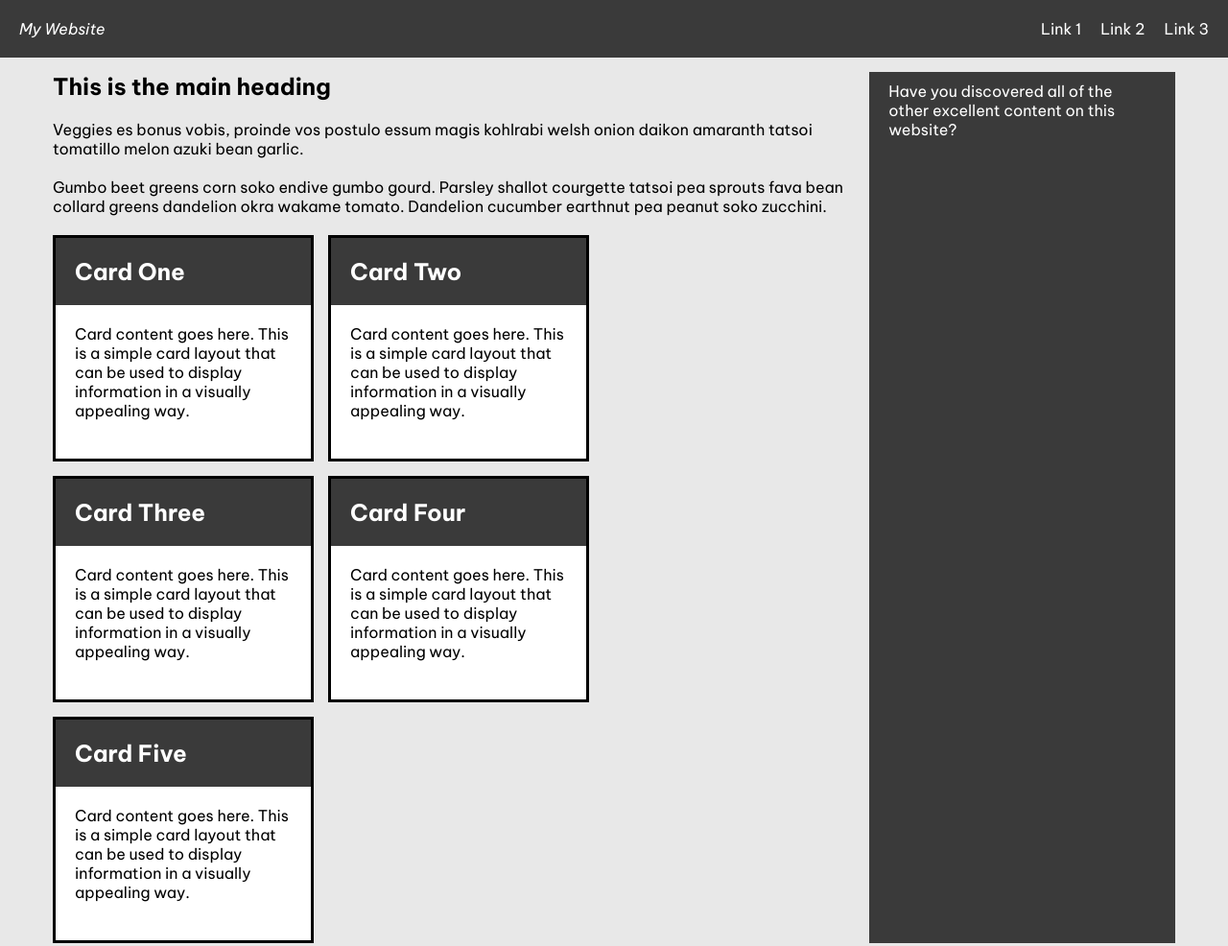
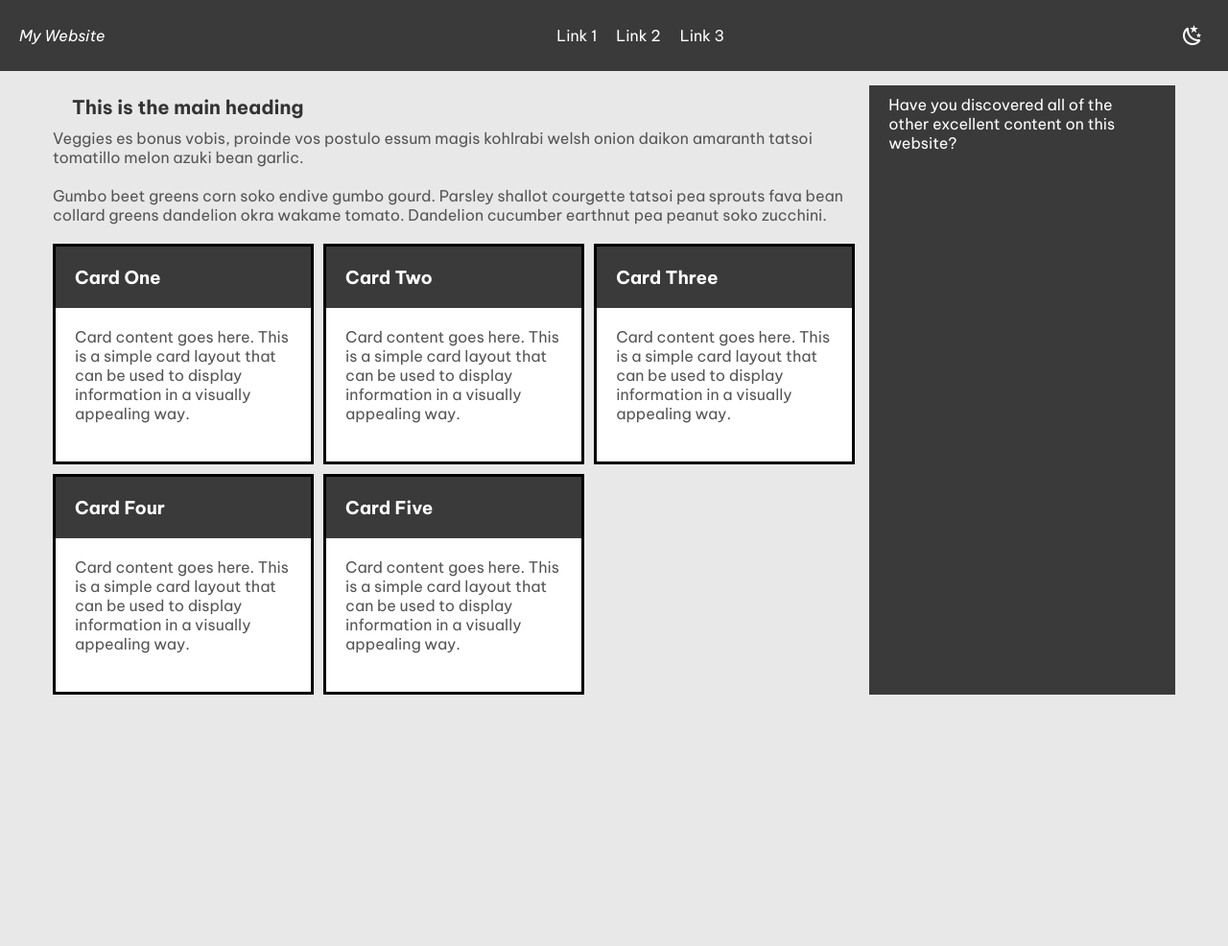
Before and after one commit to hieuit25-sys/F8-Online-k20-Homework, a plain HTML site: page BaiTapBuoi11/index.html in a window 1280 px wide. Shown: the whole page at 96% size. After the commit the page ends 800 px from the top, so only its background shows below. Drawn offline with Linux system fonts and the light colour scheme.

Commit message:
Hoan thanh buoi 11

```diff
--- a/BaiTapBuoi11/index.html
+++ b/BaiTapBuoi11/index.html
@@ -13,7 +13,11 @@
 </head>
 <body>
     <div class="container">
+        <!-- Checkbox ẩn để điều khiển menu -->
         <input type="checkbox" id="menu-toggle" class="header__menu-toggle">
+
+        <!-- Checkbox ẩn để điều khiển chế độ tối -->
+        <input type="checkbox" id="dark-mode-toggle" class="header__dark-mode-toggle">
 
         <nav class="header">
 
@@ -26,6 +30,12 @@
                 <li><a href="#!">Link 3</a></li>
             </ul>
 
+            <!-- Nút chuyển đổi chế độ tối -->
+            <label for="dark-mode-toggle" class="header__dark-mode-label">
+                <i class="mdi theme-toggle-icon"></i>
+            </label>
+
+            <!-- Nút mở menu cho tablet/mobile -->
             <label for="menu-toggle" class="header__menu-label">
                 <i class="mdi mdi-menu"></i>
             </label>
--- a/BaiTapBuoi11/style.css
+++ b/BaiTapBuoi11/style.css
@@ -1,3 +1,16 @@
+:root {
+    --body-background: #e8e8e8;/**/
+    --card-background: white; /* nen cua card */
+    --card-border: #000; /* vien cua card */
+    --card-header-background: #3a3a3a;
+    --header-background: #3a3a3a; /*bg thanh navbar*/
+    --sidebar-background: #3a3a3a; /* sidebar ke ben content */
+    --text-header: #333; /* tieu de content */
+    --text-paragraph: #555;
+
+    transition: background-color 0.3s ease, color 0.3s ease;
+}
+
 * {
     margin: 0;
     padding: 0;
@@ -12,18 +25,19 @@ body {
     font-size: 1.6rem;
     font-family: "Be Vietnam Pro", sans-serif;
 
-    background-color: #e8e8e8;
+    background-color: var(--body-background);
+    transition: background-color 0.3s ease, color 0.3s ease;
 }
 
+/* Mặc định */
 
-/* Mặc định */
 .header {
     display: flex;
     justify-content: space-between;
     align-items: center;
     padding: 20px;
 
-    background-color: #3a3a3a;
+    background-color: var(--header-background);
 }
 
 .header__logo{
@@ -70,10 +84,13 @@ body {
 }
 
 .main__content h1 {
-    margin-bottom: 20px;
+    color: var(--text-header);
+    font-size: 2rem;
+    padding: 1rem 2rem;
 }
 
 .main__content p {
+    color: var(--text-paragraph);
     margin-bottom: 20px;
 }
 
@@ -81,15 +98,18 @@ body {
     width: 300px;
     min-height: 400px;
 
-    color: #fff;
-    background-color: #3a3a3a;
+    background-color: var(--sidebar-background);
     padding: 10px 20px;
     flex: 1;
 }
 
+.main__sidebar p {
+    color: white;
+}
+
 .card {
     display: flex;
-    gap: 1.5rem;
+    gap: 1rem;
 
     flex-wrap: wrap;
 }
@@ -98,17 +118,18 @@ body {
     flex-basis: calc((100% - 2rem) / 3);
     border-width: 3px;
     border-style: solid;
-    border-color: black;
+    border-color: var(--card-border);
 }
 
 .card__header {
-    background-color: #3a3a3a;
-    color: #fff;
+    font-size: 1.25rem;
+    background-color: var(--card-header-background);
+    color: white;
     padding: 20px;
 }
 
 .card__body {
-    background-color: #fff;
+    background-color: var(--card-background);
     padding: 20px;
 }
 
@@ -118,9 +139,9 @@ body {
     right: -300px;
     width: 300px;
     height: 100vh;
-    background-color: #3a3a3a;
+    background-color: var(--header-background);
     box-shadow: -2px 0 10px rgba(0, 0, 0, 0.3);
-    color: #fff;
+    color: white;
     padding: 2rem;
 
     opacity: 0;
@@ -171,9 +192,54 @@ body {
     z-index: 998;
 }
 
+/* input cua darkmode */
+.header__dark-mode-toggle {
+    display: none;
+}
+
+.header__dark-mode-toggle:checked ~ .header .theme-toggle-icon::before {
+    content: "\F0599";
+}
+
+:root:has(.header__dark-mode-toggle:checked) {
+    --body-background: #1a1a1a;/**/
+    --card-background: #2a2a2a; /* nen cua card */
+    --card-border: #444; /* vien cua card */
+    --card-header-background: #1f1f1f;
+    --header-background: #0d0d0d; /*bg thanh navbar*/
+    --sidebar-background: #1f1f1f; /* sidebar ke ben content */
+    --text-header: #e0e0e0; /* tieu de content */
+    --text-paragraph: #b0b0b0;
+}
+
+/* label cua darkmode */
+.theme-toggle-icon::before {
+    content: "\F0594";
+    font-family: "Material Design Icons";
+
+    font-size: 2.4rem !important;
+    color: #fff;
+    padding: 0.5rem;
+
+    position: relative;
+    cursor: pointer;
+
+    user-select: none;
+
+    transition: all 0.3s ease;
+}
+
+.theme-toggle-icon:hover::before {
+    transform: scale(1.1);
+}
+
 /* Tablet */
 @media (max-width: 768px) {
     .main {
+        padding: 1rem;
+    }
+
+    .main__content h1 {
         padding: 1rem;
     }
 
@@ -230,6 +296,10 @@ body {
 
 /* Mobile */
 @media (max-width: 480px) {
+    .main__content h1 {
+        font-size: 1.5rem;
+    }
+
     .container {
         max-width: 100%;
     }
```
Also changed, not shown: BaiTapBuoi10/img/Ảnh bài 17.9 - 17.14.png (deleted), BaiTapBuoi10/img/Ảnh bài 19.1 - 19.4.png (deleted), 3 other files.
